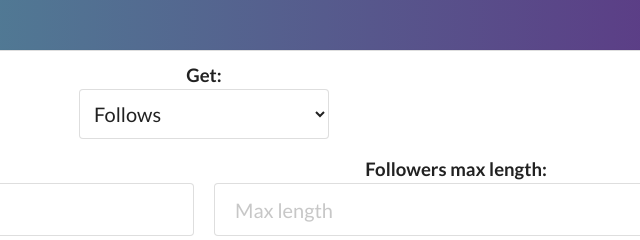
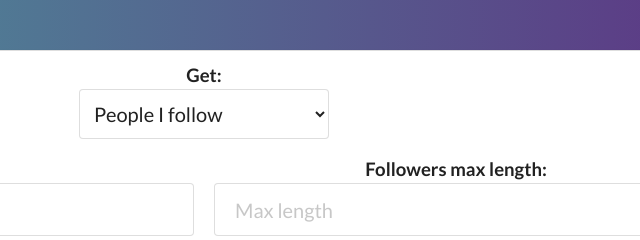
Before and after one commit to VanyaBurdeyniy/instagram-scrappy, a website: page public/index.html in a window 1280 px wide. Shown: the top 240 px of the page, 436-1076 px from the left. Drawn offline with nearby package versions, Linux system fonts and the light colour scheme; a web font is replaced by a local one.

Commit message:
new functionality

```diff
--- a/public/index.html
+++ b/public/index.html
@@ -73,8 +73,8 @@
                 <div class="field">
                     <label>Get:</label>
                     <select class="ui fluid dropdown" id="search_for">
-                        <option value="follows">Follows</option>
-                        <option value="followed_by">Followers</option>
+                        <option value="follows">People I follow</option>
+                        <option value="followed_by">People who follow me</option>
                     </select>
                 </div>
 
```
